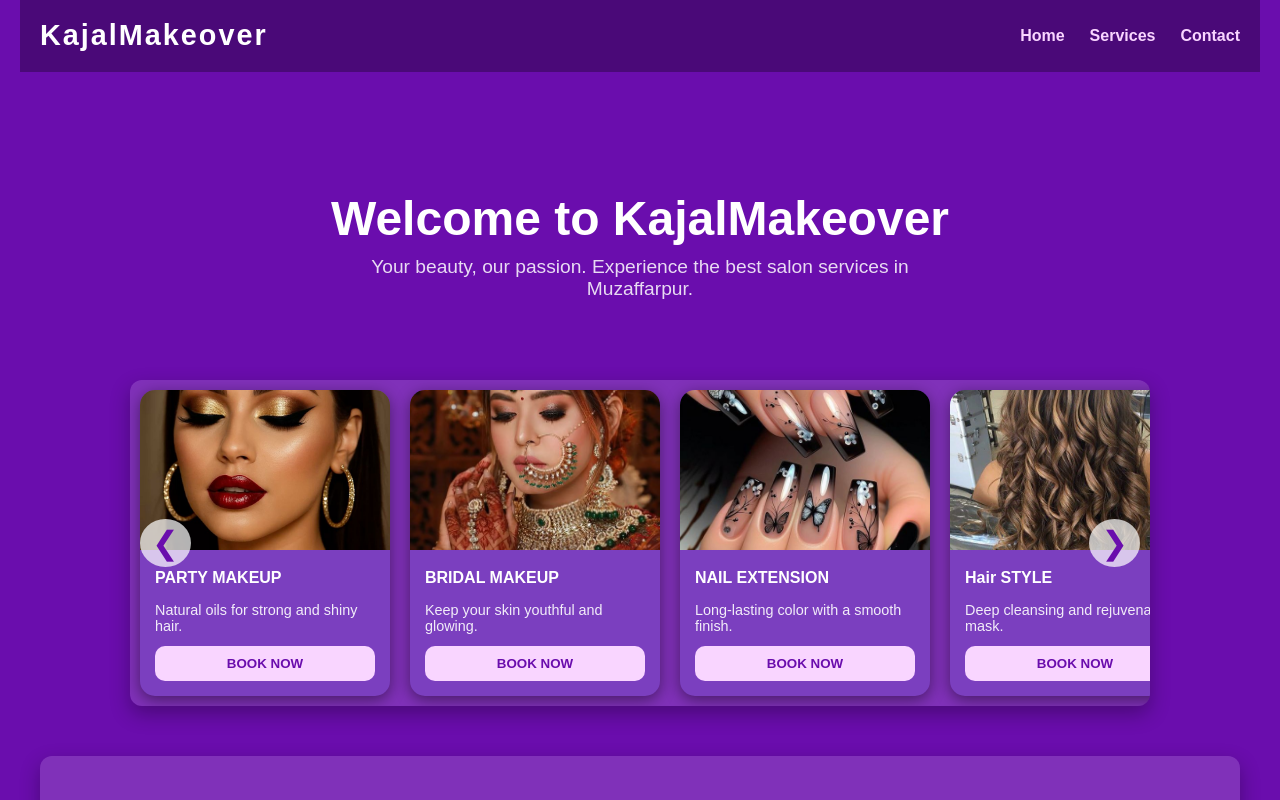
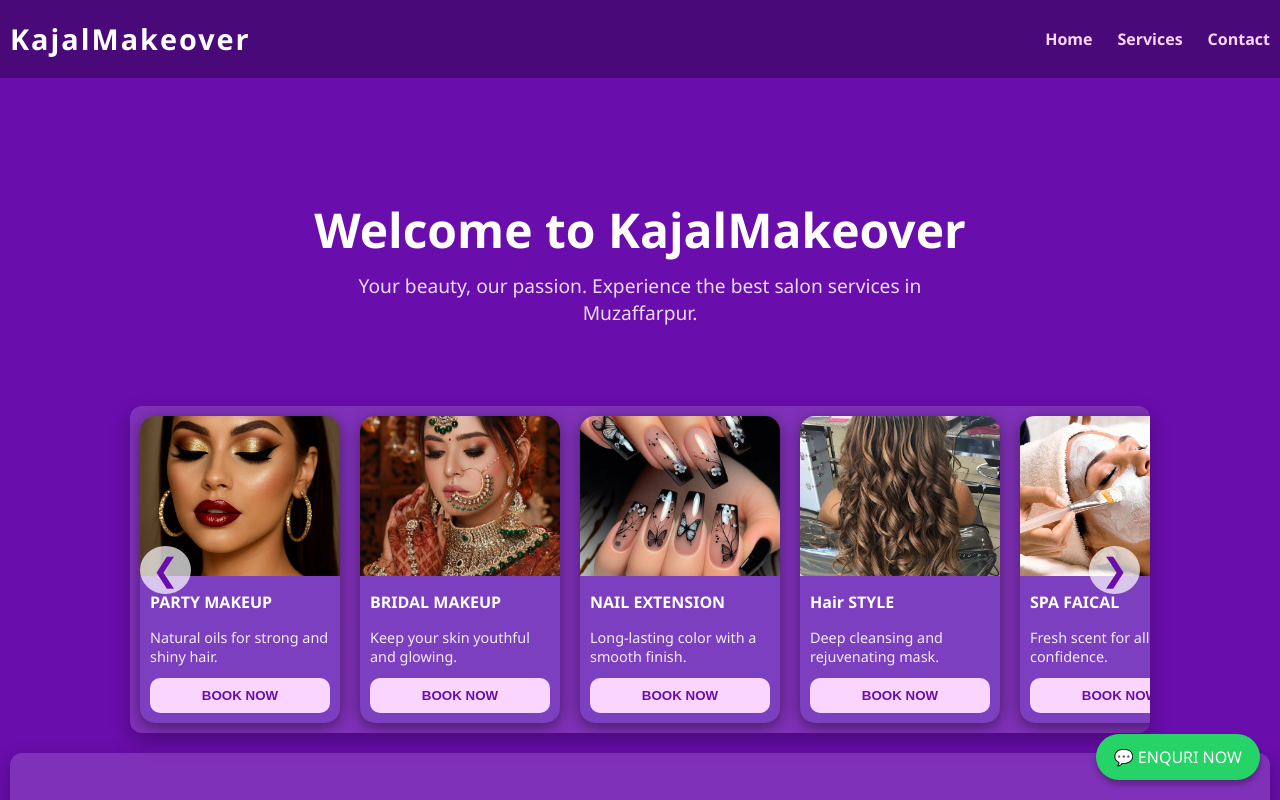
Before and after one commit to Aniket12344/KAJALMAKEUP, a plain HTML site: page index.html in a window 1280 px wide. Shown: the top 800 px of the page. Drawn offline with Linux system fonts and the light colour scheme.

Commit message:
Update index.html

```diff
--- a/index.html
+++ b/index.html
@@ -7,10 +7,8 @@
   <style>
     /* Global */
     body {
-      font-family: Arial, sans-serif;
-      margin: 0;
-      padding: 0;
-
+      margin: 0 auto;
+      font-family: 'Segoe UI', Tahoma, Geneva, Verdana, sans-serif;
       background-color: #6a0dad; /* Purple background */
       color: #fff;
     }
@@ -23,9 +21,9 @@
     }
     /* Container */
     .container {
-      max-width: 1200px;
+      max-width: 100%;
       margin: 0 auto;
-      padding: 0 20px;
+      padding: 0 10px;
     }
 
     /* Header */
@@ -77,8 +75,8 @@
     section.services {
       background: rgba(255 255 255 / 0.15);
       border-radius: 12px;
-      padding: 40px 20px;
-      margin: 50px 0;
+      padding: 20px 20px;
+      margin: 20px 0;
       box-shadow: 0 8px 20px rgba(0,0,0,0.3);
     }
     section.services h3 {
@@ -214,7 +212,13 @@
       }
     }
 
-
+    body {
+    font-family: 'Segoe UI', Tahoma, Geneva, Verdana, sans-serif;
+    background-color: #6a0dad; /* Purple bg */
+    margin: 0;
+    padding: 0px;
+    color: white;
+  }
   h2 {
     text-align: center;
     margin-bottom: 30px;
@@ -237,7 +241,7 @@
   .product-card {
     background: #7b3fbf;
     border-radius: 15px;
-    width: 250px;
+    width: 200px;
     flex-shrink: 0;
     box-shadow: 0 4px 15px rgba(0,0,0,0.45);
     overflow: hidden;
@@ -249,10 +253,10 @@
     object-fit: cover;
   }
   .product-info {
-    padding: 15px;
+    padding: 10px;
   }
   .product-info h4 {
-    margin: 0 0 10px;
+    margin: 0 0 5px;
   }
   .product-info p {
     font-size: 0.9rem;
@@ -304,12 +308,32 @@
       width: 200px;
     }
   }
+  .whatsapp-button {
+  position: fixed;
+  bottom: 20px;
+  right: 20px;
+  background-color: #25D366;
+  color: white;
+  padding: 12px 18px;
+  border-radius: 50px;
+  font-size: 16px;
+  text-decoration: none;
+  box-shadow: 0 4px 6px rgba(0,0,0,0.3);
+  display: flex;
+  align-items: center;
+  transition: all 0.3s ease;
+}
+
+.whatsapp-button:hover {
+  background-color: #1ebe57;
+  transform: scale(1.1);
+  box-shadow: 0 6px 10px rgba(0,0,0,0.4);
+}
   </style>
 </head>
 <body>
-
   <header class="container">
-    <h1>KajalMakeover</h1>
+    <h1>KajalMakeover  </h1>
     <nav>
       <ul>
         <li><a href="#home" aria-label="Home section">Home</a></li>
@@ -336,7 +360,7 @@
       <div class="product-info">
         <h4>PARTY MAKEUP</h4>
         <p>Natural oils for strong and shiny hair.</p>
-        <a href="https://wa.me/916202601088?text=Hi!%20I%20want%20to%20book%20a%20service." class="btn whatsapp-btn"><button>BOOK NOW</button></a>
+        <a href="payment.html" class="btn whatsapp-btn"><button>BOOK NOW</button></a>
       </div>
     </div>
 
@@ -439,7 +463,9 @@
   <footer>
     &copy; 2025 KajalMakeover Beauty Salon. All rights reserved.
   </footer>
-
+ <a href="https://wa.me/916202601088" target="_blank" class="whatsapp-button">
+  💬 ENQURI NOW
+</a>
 </body>
 <script>
   const sliderTrack = document.querySelector('.slider-track');
```
